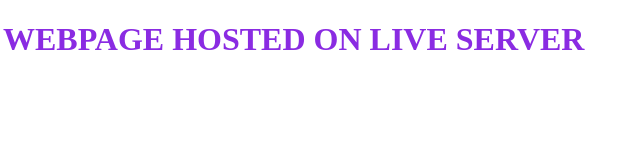
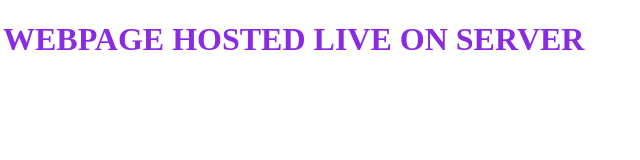
Before and after one commit to vedikads/github-desktop, a plain HTML site: page index.html in a window 1280 px wide. Shown: the full height of the page, 289-929 px from the left. Drawn offline with Linux system fonts and the light colour scheme.

Commit message:
Update index.html

```diff
--- a/index.html
+++ b/index.html
@@ -7,7 +7,7 @@
 </head>
 <body>
 
-    <h1 style="color: blueviolet;"> THIS IS MY FIRST WEBPAGE HOSTED ON LIVE SERVER</h1>
+    <h1 style="color: blueviolet;"> THIS IS MY FIRST WEBPAGE HOSTED LIVE ON SERVER</h1>
 
 
 </body>
```
